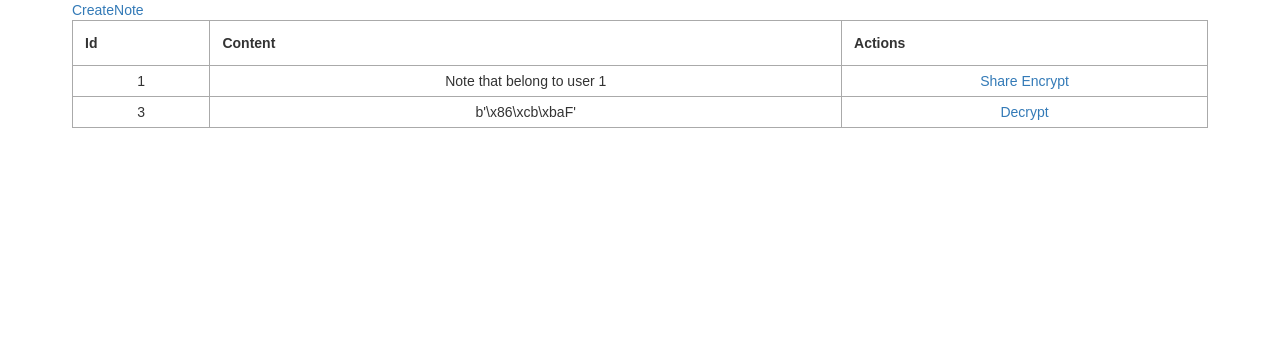
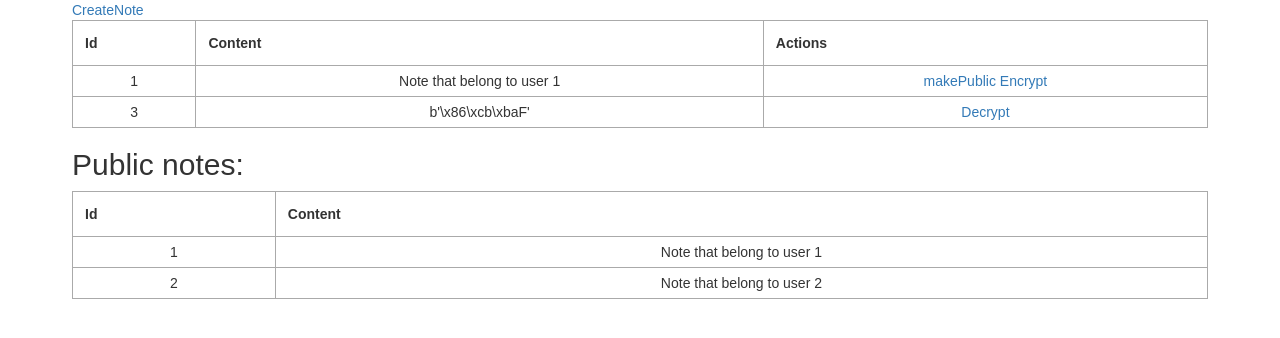
Before and after one commit to zakrzewskib/notes-manager, a Flask app: page / in a window 1280 px wide. Shown: the part 166-504 px from the top of the page. Run offline with Flask 2, Linux system fonts and the light colour scheme; a user stored in the database is signed in; data comes from the database, SQL or seed files in the repository; both versions use the stored data as it was after the commit; some libraries are stand-ins or nearby versions.

Commit message:
Make note public

```diff
--- a/app.py
+++ b/app.py
@@ -34,6 +34,7 @@ class Note(db.Model):
 	user_id = db.Column(db.Integer, db.ForeignKey('user.id'))
 	password = db.Column(db.String())
 	isEncrypted = db.Column(db.Boolean())
+	isPublic = db.Column(db.Boolean())
 
 @login_manager.user_loader
 def load_user(user_id):
@@ -49,7 +50,8 @@ def logout():
 @login_required
 def index():
 		notes = current_user.notes
-		return render_template('index.html', notes=notes, name=current_user.username)
+		publicNotes = Note.query.filter_by(isPublic=True) # and user_id!=current_user.get_id()
+		return render_template('index.html', notes=notes, name=current_user.username, publicNotes=publicNotes)
 
 @app.route('/signup', methods=['GET', 'POST'])
 def signup():
@@ -94,6 +96,8 @@ def encrypt(id):
 		 		return '<h1>This note does not belong to you!</h1>'
 		if note.isEncrypted == 1:
 			return '<h1>This note is already encrypted </h1>'
+		if note.isPublic == 1:
+			return '<h1>This note is public, You cannot encrypt it </h1>'
 
 		form = EncryptForm()
 
@@ -141,5 +145,19 @@ def create():
 
 		return render_template('create.html', form=form)
 
+@app.route('/makePublic/<id>', methods=['GET'])
+@login_required
+def makePublic(id):
+		note = current_user.notes.filter_by(id=id).first()
+		if note == None:
+		 		return '<h1>This note does not belong to you!</h1>'
+		if note.isEncrypted == 1:
+			return '<h1>This note is encrypted, You cannot share it </h1>'
+
+		note.isPublic = True
+		db.session.commit()
+
+		return redirect(url_for('index'))
+
 if __name__ == "__main__":
 		app.run(debug=True)
--- a/templates/index.html
+++ b/templates/index.html
@@ -42,8 +42,25 @@
             <td>
                 {% if note.isEncrypted == 1 %}
                 <a href="/decrypt/{{note.id}}">Decrypt</a> {% else %}
-                <a href="#">Share</a>
+                <a href="/makePublic/{{note.id}}">makePublic</a>
                 <a href="/encrypt/{{note.id}}">Encrypt</a> {% endif %}
+            </td>
+        </tr>
+        {% endfor %}
+    </table>
+
+    <h2>Public notes:</h2>
+    <table>
+        <tr>
+            <th>Id</th>
+            <th>Content</th>
+        </tr>
+
+        {% for note in publicNotes %}
+        <tr>
+            <td>{{note.id}}</td>
+            <td>
+                {{note.content}}
             </td>
         </tr>
         {% endfor %}
```
Also changed, not shown: database.db.
